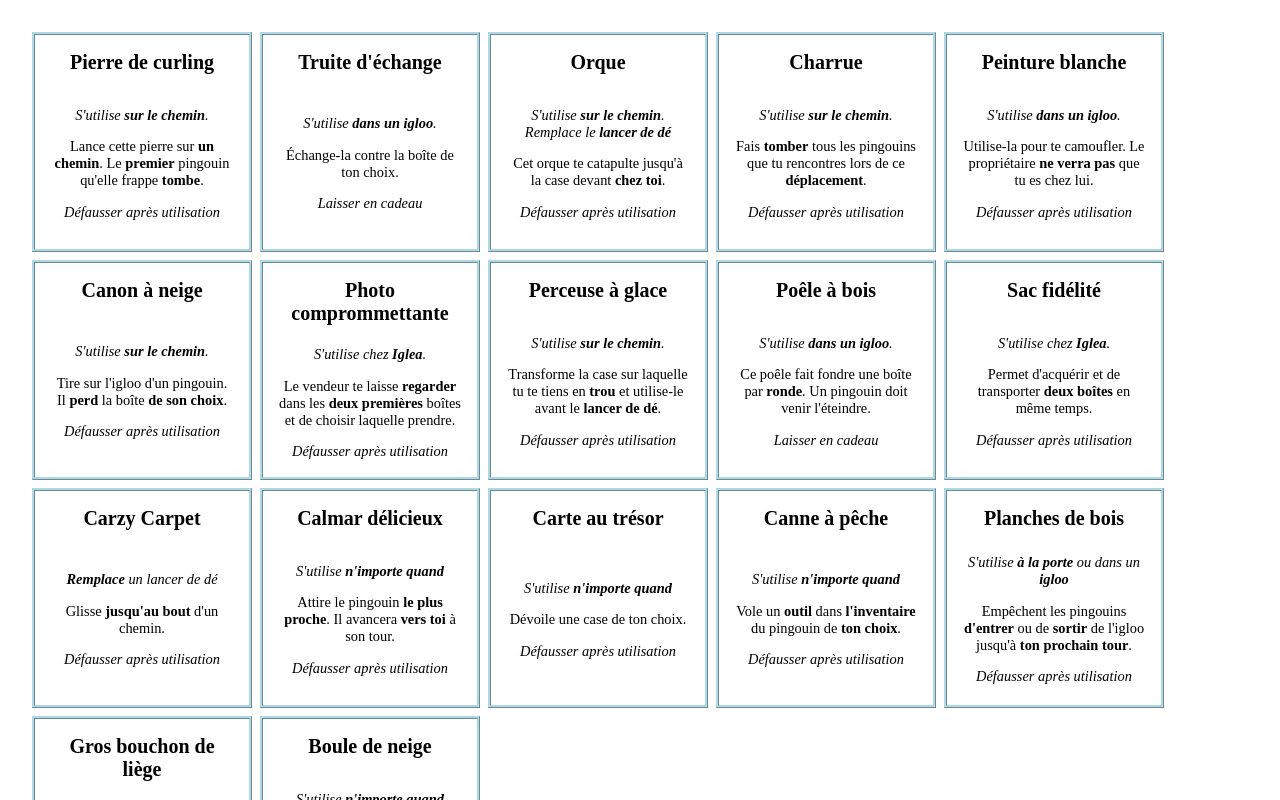
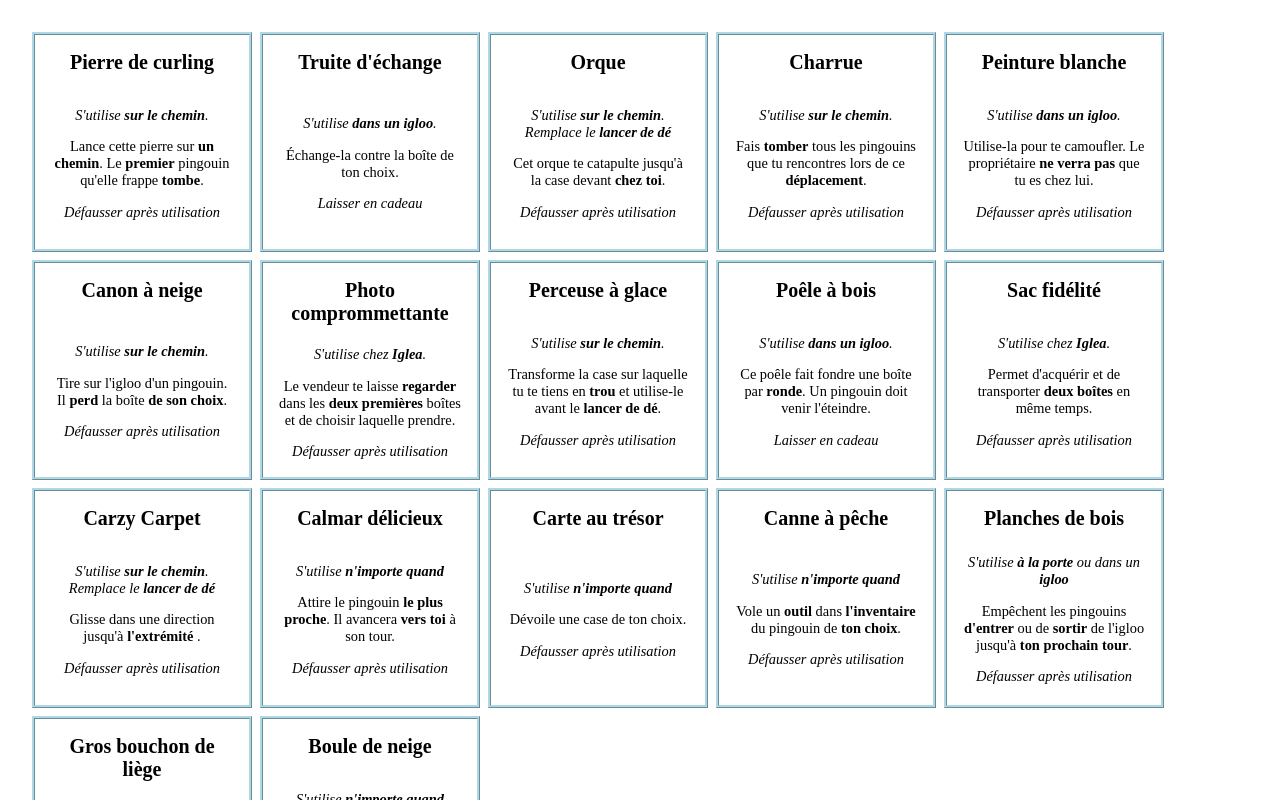
Before and after one commit to beaudry/pingouins-voleurs, a Preact app: page / in a window 1280 px wide. Shown: the top 800 px of the page. Built offline with nearby package versions, Linux system fonts and the light colour scheme; a web font is replaced by a local one.

Commit message:
Crazy Carpet

```diff
--- a/src/app/outils.tsx
+++ b/src/app/outils.tsx
@@ -203,18 +203,18 @@ const outils: Outil[] = [
     apresUtilisation: ressources.apresUtilisations.defausser,
     description: (
       <>
-        Glisse
+        Glisse dans une direction jusqu'à
         {" "}
-        <strong>jusqu'au bout</strong>
+        <strong>l'extrémité</strong>
         {" "}
-        d'un chemin.
+        .
       </>
     ),
     momentUtilisation: (
       <>
-        <strong>Remplace</strong>
+        {ressources.endroitsUtilisation.exterieur}
         {" "}
-        un lancer de dé
+        {ressources.endroitsUtilisation.apresDeplacement}
       </>
     ),
     nom: "Carzy Carpet",
```
